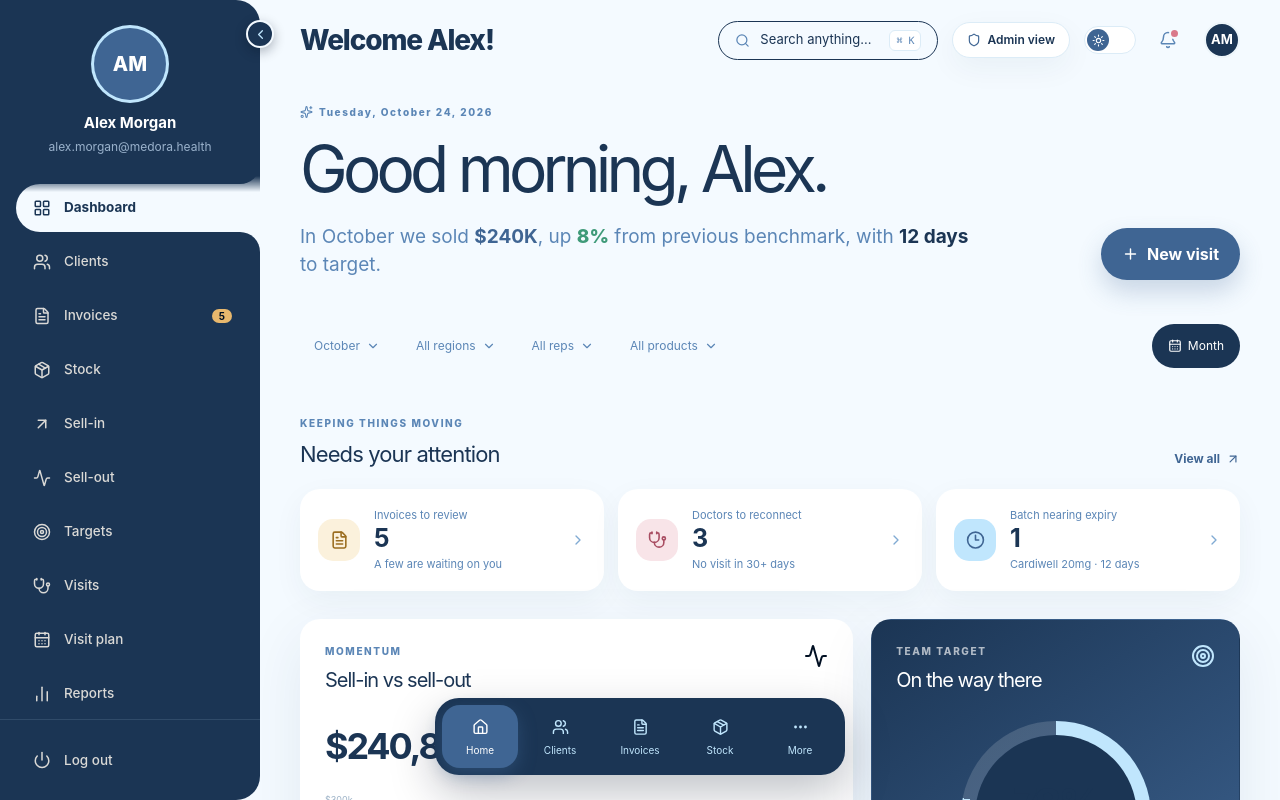
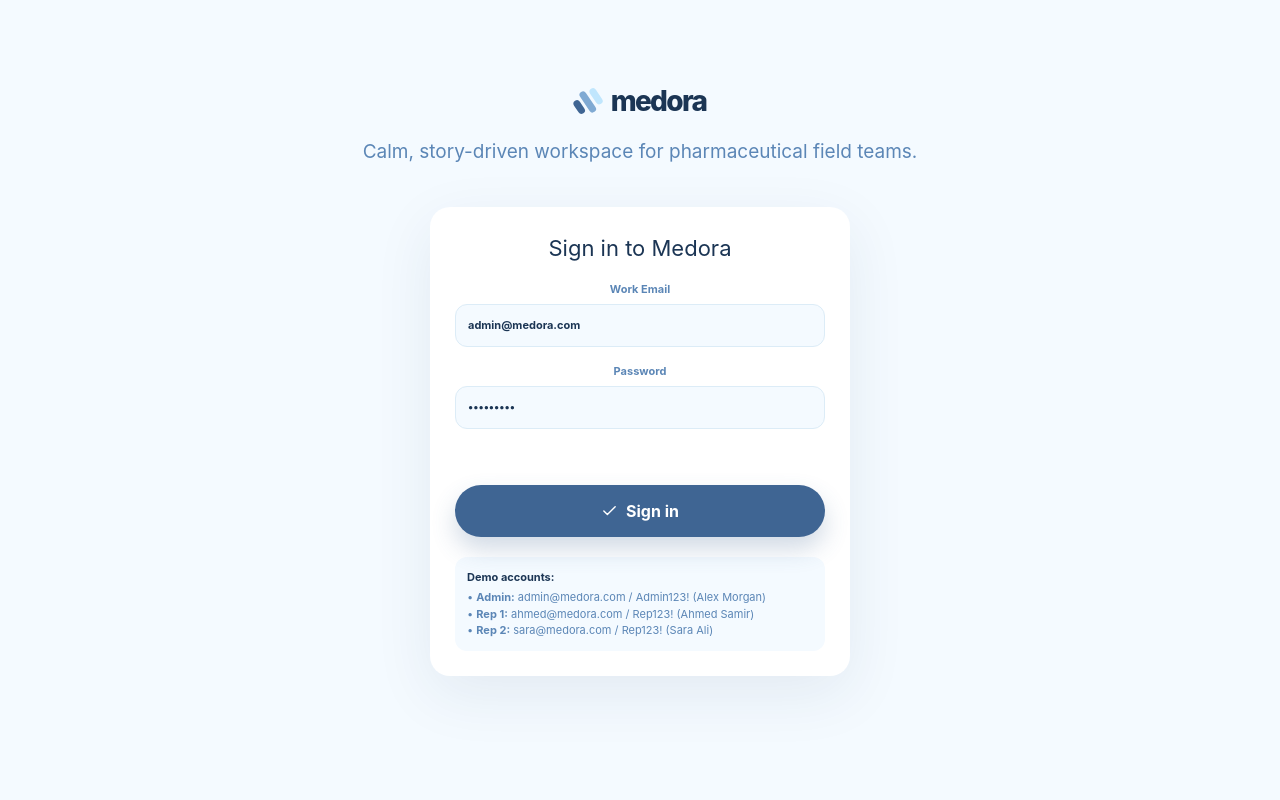
Before and after one commit to MarinaTarek/Graduation_project, a Next.js app: page / in a window 1280 px wide. Shown: the top 800 px of the page. Built offline with nearby package versions, Linux system fonts and the light colour scheme.

Commit message:
feat: login-based roles

```diff
--- /dev/null
+++ b/src/lib/auth/AuthProvider.tsx
@@ -0,0 +1,66 @@
+'use client'
+
+import React, { createContext, useContext, useEffect, useState } from 'react'
+import type { User, UserRole } from './types'
+import * as authService from './auth-service'
+
+export interface AuthContextType {
+  user: User | null
+  role: UserRole
+  isAdmin: boolean
+  signIn: (email: string, password: string) => Promise<User>
+  signOut: () => void
+  isLoading: boolean
+}
+
+const AuthContext = createContext<AuthContextType | undefined>(undefined)
+
+export function AuthProvider({ children }: { children: React.ReactNode }) {
+  const [user, setUser] = useState<User | null>(null)
+  const [isLoading, setIsLoading] = useState(true)
+
+  useEffect(() => {
+    const session = authService.getSession()
+    if (session?.user) {
+      setUser(session.user)
+    }
+    setIsLoading(false)
+  }, [])
+
+  const handleSignIn = async (email: string, password: string): Promise<User> => {
+    const signedInUser = await authService.signIn(email, password)
+    setUser(signedInUser)
+    return signedInUser
+  }
+
+  const handleSignOut = () => {
+    authService.signOut()
+    setUser(null)
+  }
+
+  const role: UserRole = user?.role || 'rep'
+  const isAdmin = role === 'admin'
+
+  return (
+    <AuthContext.Provider
+      value={{
+        user,
+        role,
+        isAdmin,
+        signIn: handleSignIn,
+        signOut: handleSignOut,
+        isLoading,
+      }}
+    >
+      {children}
+    </AuthContext.Provider>
+  )
+}
+
+export function useAuth(): AuthContextType {
+  const context = useContext(AuthContext)
+  if (!context) {
+    throw new Error('useAuth must be used within an AuthProvider')
+  }
+  return context
+}
--- /dev/null
+++ b/src/lib/auth/auth-service.ts
@@ -0,0 +1,47 @@
+import { MOCK_USERS } from './mock-users'
+import type { User, AuthSession } from './types'
+
+const STORAGE_KEY = 'medora_session'
+
+export async function signIn(email: string, password: string): Promise<User> {
+  // Simulate network latency
+  await new Promise((resolve) => setTimeout(resolve, 400))
+
+  const cleanEmail = email.trim().toLowerCase()
+  const found = MOCK_USERS.find(
+    (u) => u.email.toLowerCase() === cleanEmail && u.passwordHash === password
+  )
+
+  if (!found) {
+    throw new Error('Wrong email or password')
+  }
+
+  const { passwordHash: _, ...user } = found
+  const session: AuthSession = {
+    user,
+    token: `token-${user.id}-${Date.now()}`,
+  }
+
+  if (typeof window !== 'undefined') {
+    localStorage.setItem(STORAGE_KEY, JSON.stringify(session))
+  }
+
+  return user
+}
+
+export function signOut(): void {
+  if (typeof window !== 'undefined') {
+    localStorage.removeItem(STORAGE_KEY)
+  }
+}
+
+export function getSession(): AuthSession | null {
+  if (typeof window === 'undefined') return null
+  try {
+    const raw = localStorage.getItem(STORAGE_KEY)
+    if (!raw) return null
+    return JSON.parse(raw) as AuthSession
+  } catch {
+    return null
+  }
+}
--- /dev/null
+++ b/src/lib/auth/index.ts
@@ -0,0 +1,5 @@
+export * from './types'
+export * from './mock-users'
+export * from './auth-service'
+export * from './AuthProvider'
+export * from './permissions'
--- /dev/null
+++ b/src/lib/auth/mock-users.ts
@@ -0,0 +1,29 @@
+import type { User } from './types'
+
+export interface MockUserRecord extends User {
+  passwordHash: string
+}
+
+export const MOCK_USERS: MockUserRecord[] = [
+  {
+    id: 'u-admin-1',
+    name: 'Alex Morgan',
+    email: 'admin@medora.com',
+    role: 'admin',
+    passwordHash: 'Admin123!',
+  },
+  {
+    id: 'u-rep-1',
+    name: 'Ahmed Samir',
+    email: 'ahmed@medora.com',
+    role: 'rep',
+    passwordHash: 'Rep123!',
+  },
+  {
+    id: 'u-rep-2',
+    name: 'Sara Ali',
+    email: 'sara@medora.com',
+    role: 'rep',
+    passwordHash: 'Rep123!',
+  },
+]
--- /dev/null
+++ b/src/lib/auth/permissions.ts
@@ -0,0 +1,16 @@
+import type { UserRole } from './types'
+
+const ADMIN_ONLY_PAGES = new Set([
+  'Users',
+  'Products & Batches',
+  'Territories',
+  'Audit log',
+  'Settings',
+  'Admin',
+])
+
+export function canAccessPage(page: string, role: UserRole): boolean {
+  if (role === 'admin') return true
+  if (ADMIN_ONLY_PAGES.has(page)) return false
+  return true
+}
--- /dev/null
+++ b/src/lib/auth/types.ts
@@ -0,0 +1,13 @@
+export type UserRole = 'admin' | 'rep'
+
+export interface User {
+  id: string
+  name: string
+  email: string
+  role: UserRole
+}
+
+export interface AuthSession {
+  user: User
+  token: string
+}
--- a/src/ui/App.tsx
+++ b/src/ui/App.tsx
@@ -31,15 +31,16 @@ import { UploadInvoiceModal } from '@/ui/pages/invoices/components/UploadInvoice
 import MorePage from '@/ui/pages/more'
 import ReportsPage from '@/ui/pages/reports'
 import ProfilePage from '@/ui/pages/profile'
+import { AuthProvider, useAuth, canAccessPage } from '@/lib/auth'
 
-export default function App() {
+function AppContent() {
+  const { user, role, signOut, isLoading } = useAuth()
   const [active, setActive] = useState('Home')
   const [range, setRange] = useState('Month')
   const [overlay, setOverlay] = useState<string | null>(null)
   const [notice, setNotice] = useState('')
   const [dark, setDark] = useState(false)
   const [profileOpen, setProfileOpen] = useState(false)
-  const [role, setRole] = useState<'admin' | 'rep'>('admin')
   const [sidebarCollapsed, setSidebarCollapsed] = useState(false)
 
   const action = (message: string) => {
@@ -55,12 +56,14 @@ export default function App() {
   }
 
   // Shared navigation state with optional page filter and overlay intent.
-  // Reusable pattern: pass { filter?: string, overlay?: string } to navigate to a target page
-  // in a pre-filtered state (e.g. Invoices -> Pending, Clients -> Overdue only, Visits -> Rep).
-  // Navigating normally from the Sidebar clears the page filter.
   const [pageFilter, setPageFilter] = useState<{ [page: string]: string | null }>({})
 
   const navigateTo = (page: string, options?: { filter?: string; overlay?: string }) => {
+    if (!canAccessPage(page, role)) {
+      action("You don't have access to that page")
+      setActive('Home')
+      return
+    }
     setActive(page)
     setPageFilter((prev) => ({
       ...prev,
@@ -86,25 +89,30 @@ export default function App() {
       setProfileOpen((prev) => !prev)
       return
     }
-    // Normal sidebar navigation resets active filters for this page
     navigateTo(label)
   }
 
-  const toggleRole = () => {
-    const nextRole = role === 'admin' ? 'rep' : 'admin'
-    setRole(nextRole)
-    if (nextRole === 'rep') {
-      const adminOnlyPages = ['Users', 'Products & Batches', 'Territories', 'Audit log', 'Admin', 'Reports', 'Settings']
-      if (adminOnlyPages.includes(active)) {
-        setActive('Profile')
-      }
-    }
-    action(`Switched to ${nextRole === 'admin' ? 'Admin' : 'Medical Rep'} view`)
+  if (isLoading) {
+    return null
   }
+
+  if (!user || active === 'Login') {
+    return (
+      <div className={`app-shell ${dark ? 'dark-mode' : ''}`}>
+        <LoginPage onLogin={() => { setActive('Home'); action('Signed in successfully'); }} />
+        {notice && <Toast message={notice} />}
+      </div>
+    )
+  }
+
+  const currentUserName = user.name
+  const currentUserEmail = user.email
+  const greetingName = user.name.split(' ')[0]
+  const userInitials = user.name.split(' ').map((n) => n[0]).join('').slice(0, 2).toUpperCase()
 
   return (
     <div className={`app-shell ${dark ? 'dark-mode' : ''} ${sidebarCollapsed ? 'sidebar-collapsed' : 'sidebar-expanded'}`}>
-      {/* Redesigned Attached Left Sidebar */}
+      {/* Attached Left Sidebar */}
       <Sidebar
         active={active}
         onSelect={selectNav}
@@ -112,21 +120,21 @@ export default function App() {
         collapsed={sidebarCollapsed}
         onToggleCollapse={() => setSidebarCollapsed(!sidebarCollapsed)}
         onOpenLogout={() => open('logout')}
-        userName="Alex Morgan"
-        userEmail="alex.morgan@medora.health"
+        userName={currentUserName}
+        userEmail={currentUserEmail}
       />
 
-      {/* Main Content Area starting right after sidebar */}
+      {/* Main Content Area */}
       <div className="app-main-viewport">
-        {/* Redesigned Top Header */}
+        {/* Top Header */}
         <Header
           onOpenSearch={() => open('search')}
           onOpenNotifications={() => open('notifications')}
           onToggleDark={() => setDark(!dark)}
           dark={dark}
           role={role}
-          onToggleRole={toggleRole}
-          greetingName="Alex"
+          greetingName={greetingName}
+          userInitials={userInitials}
           onOpenProfile={() => setProfileOpen((prev) => !prev)}
         />
 
@@ -150,7 +158,7 @@ export default function App() {
               filter={pageFilter['Clients']}
               onClearFilter={() => clearPageFilter('Clients')}
               role={role}
-              currentUserName="Alex Morgan"
+              currentUserName={currentUserName}
             />
           )}
           {active === 'Invoices' && (
@@ -160,7 +168,7 @@ export default function App() {
               filter={pageFilter['Invoices']}
               onClearFilter={() => clearPageFilter('Invoices')}
               role={role}
-              currentUserName="Alex Morgan"
+              currentUserName={currentUserName}
             />
           )}
           {active === 'Stock' && (
@@ -170,7 +178,7 @@ export default function App() {
               filter={pageFilter['Stock']}
               onClearFilter={() => clearPageFilter('Stock')}
               role={role}
-              currentUserName="Alex Morgan"
+              currentUserName={currentUserName}
             />
           )}
           {active === 'Sell-in' && <SellInPage />}
@@ -182,21 +190,21 @@ export default function App() {
               filterRep={pageFilter['Visits']}
               onClearFilter={() => clearPageFilter('Visits')}
               role={role}
-              currentUserName="Alex Morgan"
+              currentUserName={currentUserName}
             />
           )}
           {active === 'Visit plan' && <VisitPlanPage />}
           {active === 'Reports' && (
             <ReportsPage
               role={role}
-              currentUserName="Alex Morgan"
+              currentUserName={currentUserName}
               onAction={action}
             />
           )}
           {active === 'Profile' && (
             <ProfilePage
-              userName="Alex Morgan"
-              userEmail="alex.morgan@medora.health"
+              userName={currentUserName}
+              userEmail={currentUserEmail}
               dark={dark}
               onToggleDark={() => setDark(!dark)}
               onAction={action}
@@ -211,14 +219,13 @@ export default function App() {
             <AdminPage initialSubpage="settings" />
           ) : (
             <ProfilePage
-              userName="Alex Morgan"
-              userEmail="alex.morgan@medora.health"
+              userName={currentUserName}
+              userEmail={currentUserEmail}
               dark={dark}
               onToggleDark={() => setDark(!dark)}
               onAction={action}
             />
           ))}
-          {active === 'Login' && <LoginPage onLogin={() => selectNav('Home')} />}
           {active === 'More' && (
             <MorePage
               onSelectPage={(page) => selectNav(page)}
@@ -244,7 +251,7 @@ export default function App() {
           setProfileOpen(false)
           open('logout')
         }}
-        userName="Alex Morgan"
+        userName={currentUserName}
         accountType={role === 'admin' ? 'Admin account' : 'Medical Representative'}
       />
 
@@ -274,6 +281,8 @@ export default function App() {
         onClose={() => setOverlay(null)}
         onConfirmLogout={() => {
           setOverlay(null)
+          signOut()
+          setActive('Login')
           action('You have been logged out')
         }}
       />
@@ -335,3 +344,11 @@ export default function App() {
     </div>
   )
 }
+
+export default function App() {
+  return (
+    <AuthProvider>
+      <AppContent />
+    </AuthProvider>
+  )
+}
--- a/src/ui/layout/Header.tsx
+++ b/src/ui/layout/Header.tsx
@@ -10,6 +10,7 @@ export interface HeaderProps {
   role?: 'admin' | 'rep'
   onToggleRole?: () => void
   greetingName?: string
+  userInitials?: string
   onOpenProfile?: () => void
 }
 
@@ -19,10 +20,12 @@ export function Header({
   onToggleDark,
   dark,
   role = 'admin',
-  onToggleRole,
-  greetingName = 'Alex',
+  greetingName = 'User',
+  userInitials,
   onOpenProfile,
 }: HeaderProps) {
+  const displayInitials = userInitials || (greetingName ? greetingName.slice(0, 2).toUpperCase() : 'U')
+
   return (
     <header className="page-header">
       {/* Left: Greeting */}
@@ -42,19 +45,6 @@ export function Header({
           <span>Search anything...</span>
           <kbd>⌘ K</kbd>
         </button>
-
-        {/* Admin / Rep View Switcher */}
-        {onToggleRole && (
-          <button
-            className="role-switch-pill"
-            onClick={onToggleRole}
-            title={`Current view: ${role.toUpperCase()}. Click to switch to ${role === 'admin' ? 'Rep' : 'Admin'} view.`}
-            aria-label="Toggle user role view"
-          >
-            {role === 'admin' ? <Shield className="role-icon" /> : <UserCheck className="role-icon" />}
-            <span>{role === 'admin' ? 'Admin' : 'Rep'} view</span>
-          </button>
-        )}
 
         {/* Light / Dark Toggle Switch */}
         <button
@@ -101,7 +91,7 @@ export function Header({
               marginLeft: '4px',
             }}
           >
-            AM
+            {displayInitials}
           </button>
         )}
       </div>
--- a/src/ui/layout/MenuSheet.tsx
+++ b/src/ui/layout/MenuSheet.tsx
@@ -14,7 +14,7 @@ export function MenuSheet({
   dark,
   onToggleDark,
   onOpenLogout,
-  userName = 'Alex Morgan',
+  userName = 'User',
   accountType = 'Admin account',
 }: MenuSheetProps) {
   if (!isOpen) return null
--- a/src/ui/layout/Sidebar.tsx
+++ b/src/ui/layout/Sidebar.tsx
@@ -26,8 +26,8 @@ export function Sidebar({
   collapsed = false,
   onToggleCollapse,
   onOpenLogout,
-  userName = 'Alex Morgan',
-  userEmail = 'alex.morgan@medora.health',
+  userName = 'User',
+  userEmail = '',
 }: SidebarProps) {
   const scrollRef = useRef<HTMLDivElement>(null)
 
@@ -80,7 +80,7 @@ export function Sidebar({
       <div className="sidebar-top">
         <div className="sidebar-avatar-wrap">
           <div className="sidebar-avatar" aria-hidden="true">
-            AM
+            {userName.split(' ').map((n) => n[0]).join('').slice(0, 2).toUpperCase()}
           </div>
         </div>
 
--- a/src/ui/pages/login/components/LoginForm.tsx
+++ b/src/ui/pages/login/components/LoginForm.tsx
@@ -1,29 +1,93 @@
-import { Check } from 'lucide-react'
+import { useState } from 'react'
+import { Check, Loader2 } from 'lucide-react'
 import { Button } from '@/ui/design-system/components/Button'
-import { loginMockData } from '../mock-data'
+import { useAuth } from '@/lib/auth'
 
 export interface LoginFormProps {
   onLogin: () => void
 }
 
 export function LoginForm({ onLogin }: LoginFormProps) {
+  const { signIn } = useAuth()
+  const [email, setEmail] = useState('admin@medora.com')
+  const [password, setPassword] = useState('Admin123!')
+  const [loading, setLoading] = useState(false)
+  const [error, setError] = useState<string | null>(null)
+
+  const handleSubmit = async (e?: React.FormEvent) => {
+    if (e) e.preventDefault()
+    setError(null)
+    setLoading(true)
+    try {
+      await signIn(email, password)
+      onLogin()
+    } catch (err: unknown) {
+      if (err instanceof Error) {
+        setError(err.message)
+      } else {
+        setError('Wrong email or password')
+      }
+    } finally {
+      setLoading(false)
+    }
+  }
+
   return (
     <div className="panel" style={{ maxWidth: '420px', margin: '40px auto 0' }}>
       <h2 style={{ fontSize: '22px', color: 'var(--heading-text)', margin: '0 0 16px' }}>Sign in to Medora</h2>
-      <div className="form-grid" style={{ gridTemplateColumns: '1fr' }}>
+      <form onSubmit={handleSubmit} className="form-grid" style={{ gridTemplateColumns: '1fr' }}>
         <label>
           Work Email
-          <input defaultValue={loginMockData.defaultEmail} />
+          <input
+            type="email"
+            value={email}
+            onChange={(e) => setEmail(e.target.value)}
+            disabled={loading}
+            required
+          />
         </label>
         <label>
           Password
-          <input type="password" defaultValue="••••••••••••" />
+          <input
+            type="password"
+            value={password}
+            onChange={(e) => setPassword(e.target.value)}
+            disabled={loading}
+            required
+          />
         </label>
-      </div>
-      <div style={{ marginTop: '24px' }}>
-        <Button variant="primary" className="full-button" onClick={onLogin}>
-          <Check data-icon="inline-start" /> Sign in
-        </Button>
+
+        {error && (
+          <div style={{ color: 'var(--rose-text)', fontSize: '13px', textAlign: 'left', fontWeight: 500 }}>
+            {error}
+          </div>
+        )}
+
+        <div style={{ marginTop: '16px' }}>
+          <Button variant="primary" className="full-button" type="submit" disabled={loading}>
+            {loading ? <Loader2 className="animate-spin" data-icon="inline-start" /> : <Check data-icon="inline-start" />}
+            {loading ? 'Signing in...' : 'Sign in'}
+          </Button>
+        </div>
+      </form>
+
+      {/* Demo accounts hint (easy to delete) */}
+      <div
+        style={{
+          marginTop: '20px',
+          padding: '12px',
+          borderRadius: '12px',
+          background: 'var(--input-bg)',
+          fontSize: '11px',
+          color: 'var(--muted-text)',
+          textAlign: 'left',
+          lineHeight: 1.5,
+        }}
+      >
+        <strong style={{ color: 'var(--heading-text)', display: 'block', marginBottom: '4px' }}>Demo accounts:</strong>
+        <div>• <b>Admin:</b> admin@medora.com / Admin123! (Alex Morgan)</div>
+        <div>• <b>Rep 1:</b> ahmed@medora.com / Rep123! (Ahmed Samir)</div>
+        <div>• <b>Rep 2:</b> sara@medora.com / Rep123! (Sara Ali)</div>
       </div>
     </div>
   )
--- a/src/ui/pages/profile/index.tsx
+++ b/src/ui/pages/profile/index.tsx
@@ -13,8 +13,8 @@ export interface ProfilePageProps {
 }
 
 export default function ProfilePage({
-  userName = 'Alex Morgan',
-  userEmail = 'alex.morgan@medora.health',
+  userName = 'User',
+  userEmail = '',
   dark,
   onToggleDark,
   onAction,
@@ -90,7 +90,7 @@ export default function ProfilePage({
                 <span style={{ fontSize: '12px', color: 'var(--muted-text)' }}>Status:</span>
                 <StatusPill status={telegramLinked ? 'Healthy' : 'Pending'} />
                 <span style={{ fontSize: '12px', color: 'var(--muted-text)' }}>
-                  {telegramLinked ? '(@alex_medora linked)' : '(Not connected)'}
+                  {telegramLinked ? `(@${userName.toLowerCase().replace(/\s+/g, '_')}_medora linked)` : '(Not connected)'}
                 </span>
               </div>
             </div>
```
Also changed, not shown: 1 other file (tests, documents, lock files or other folders).
